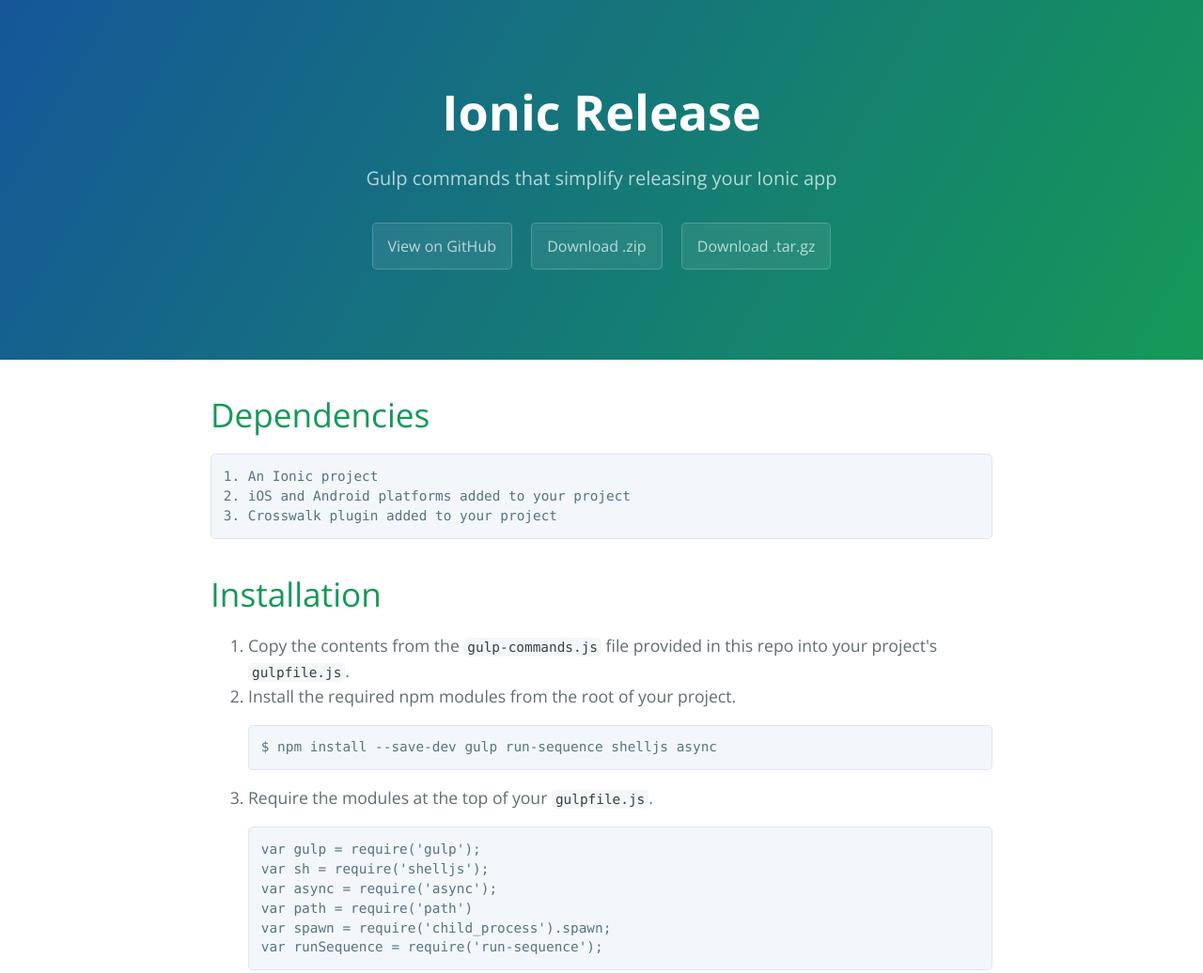
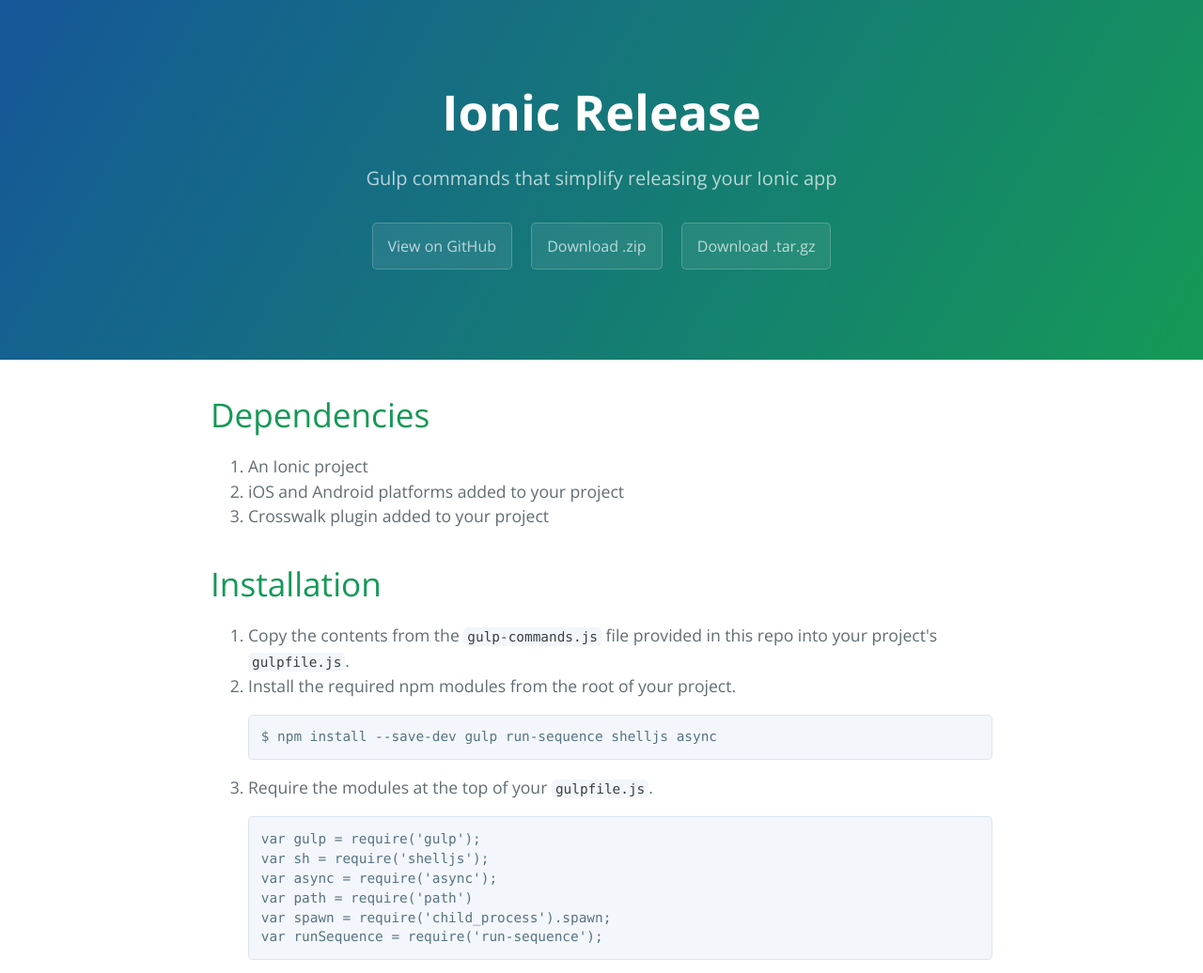
Before and after one commit to sean-hill/ionic-gulp-release, a plain HTML site: page index.html in a window 1280 px wide. Shown: the top 1036 px of the page at 94% size. Drawn offline with nearby package versions, Linux system fonts and the light colour scheme.

```diff
--- a/index.html
+++ b/index.html
@@ -22,10 +22,11 @@
       <h1>
 <a id="dependencies" class="anchor" href="#dependencies" aria-hidden="true"><span aria-hidden="true" class="octicon octicon-link"></span></a>Dependencies</h1>
 
-<pre><code>1. An Ionic project
-2. iOS and Android platforms added to your project
-3. Crosswalk plugin added to your project
-</code></pre>
+<ol>
+<li>An Ionic project</li>
+<li>iOS and Android platforms added to your project</li>
+<li>Crosswalk plugin added to your project </li>
+</ol>
 
 <h1>
 <a id="installation" class="anchor" href="#installation" aria-hidden="true"><span aria-hidden="true" class="octicon octicon-link"></span></a>Installation</h1>
```
Also changed, not shown: params.json (+1 -1 lines).
